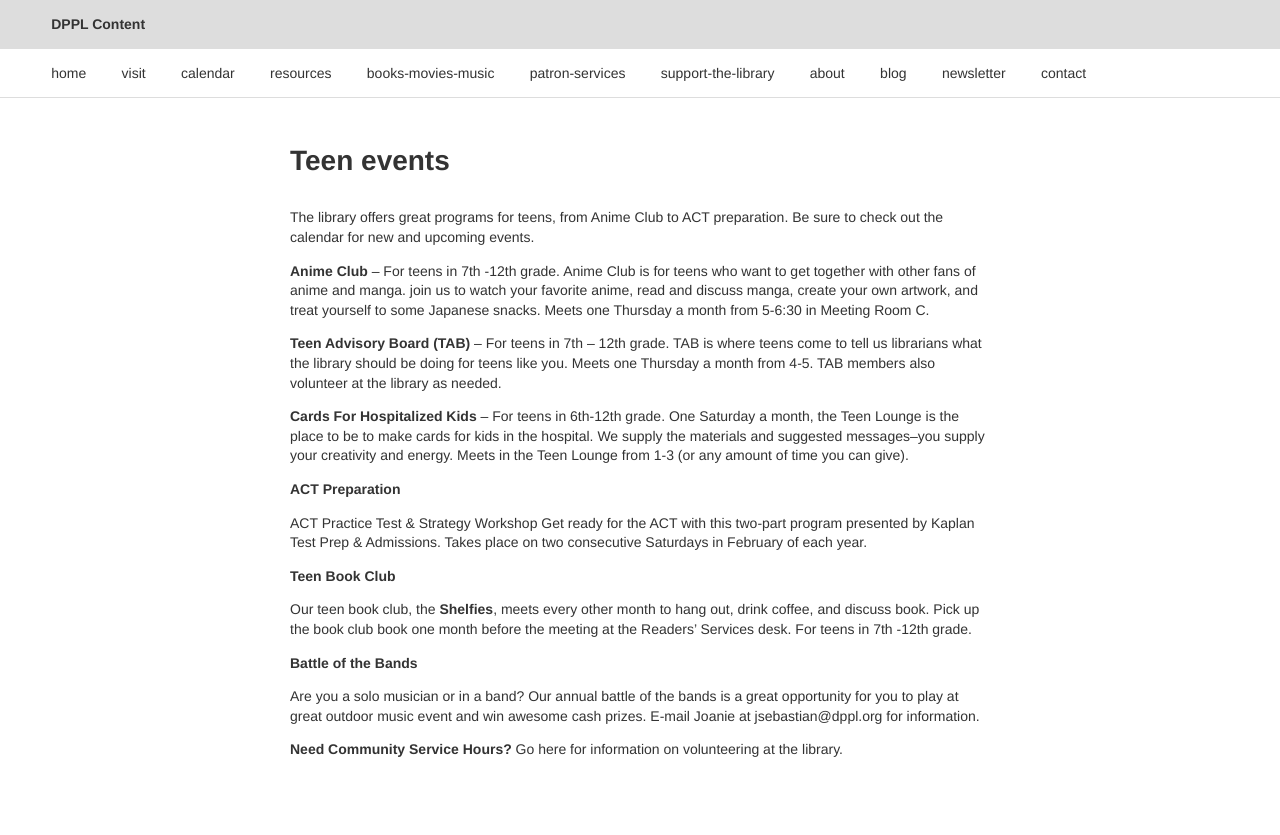
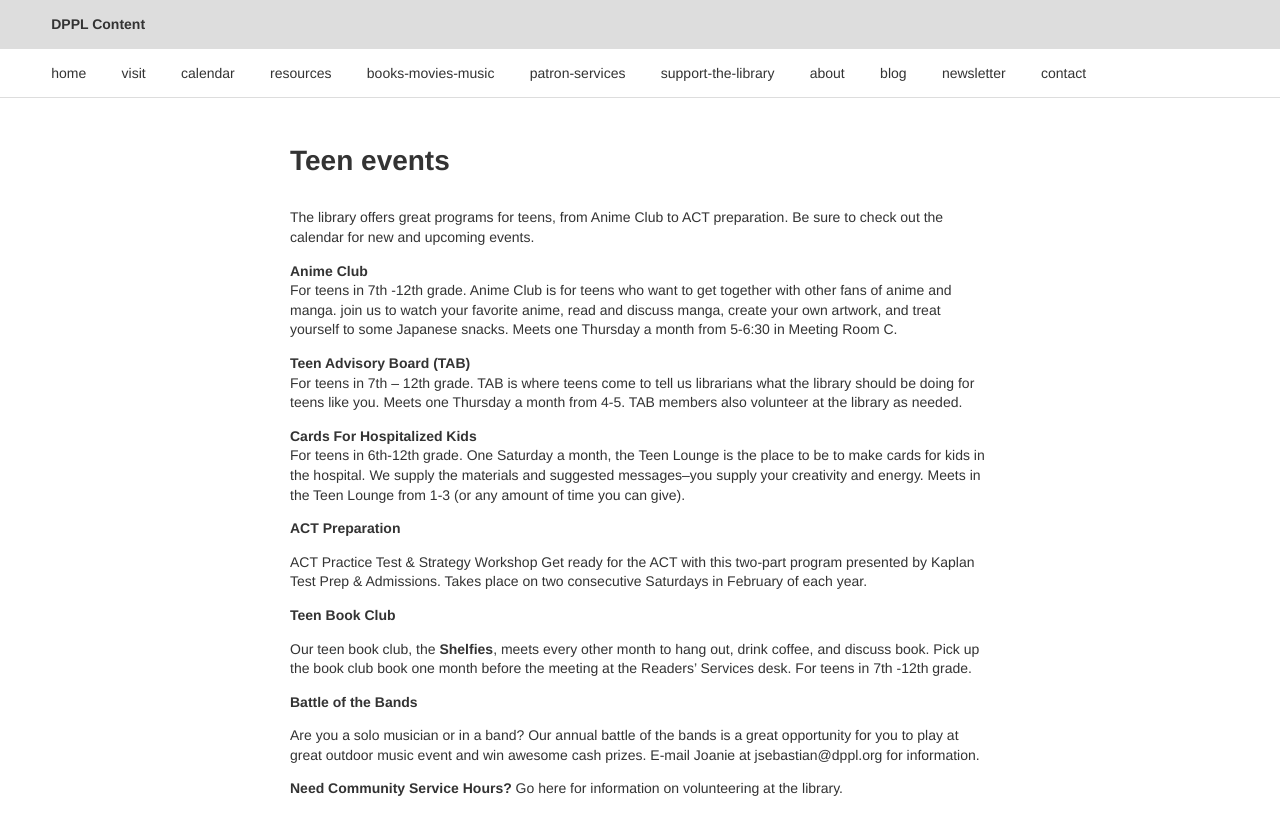
Before and after one commit to dpplweb/dppl-content, a Jekyll site: the page built from _posts/joanie/0309-01-01-teen-events.md, in a window 1280 px wide. Shown: the top 835 px of the page. Built offline with Jekyll 4.4.1, drawn with Linux system fonts in a browser that asks for light colours; Markdown is read by kramdown in place of the engine named in the settings.

```diff
--- a/_posts/joanie/0309-01-01-teen-events.md
+++ b/_posts/joanie/0309-01-01-teen-events.md
@@ -15,11 +15,14 @@ published: true
 
 The library offers great programs for teens, from Anime Club to ACT preparation. Be sure to check out the calendar for new and upcoming events.
 
-**Anime Club** – For teens in 7th -12th grade. Anime Club is for teens who want to get together with other fans of anime and manga. join us to watch your favorite anime, read and discuss manga, create your own artwork, and treat yourself to some Japanese snacks. Meets one Thursday a month from 5-6:30 in Meeting Room C.
+**Anime Club**
+For teens in 7th -12th grade. Anime Club is for teens who want to get together with other fans of anime and manga. join us to watch your favorite anime, read and discuss manga, create your own artwork, and treat yourself to some Japanese snacks. Meets one Thursday a month from 5-6:30 in Meeting Room C.
 
-**Teen Advisory Board (TAB)** – For teens in 7th – 12th grade. TAB is where teens come to tell us librarians what the library should be doing for teens like you. Meets one Thursday a month from 4-5. TAB members also volunteer at the library as needed.
+**Teen Advisory Board (TAB)**
+For teens in 7th – 12th grade. TAB is where teens come to tell us librarians what the library should be doing for teens like you. Meets one Thursday a month from 4-5. TAB members also volunteer at the library as needed.
 
-**Cards For Hospitalized Kids** – For teens in 6th-12th grade. One Saturday a month, the Teen Lounge is the place to be to make cards for kids in the hospital. We supply the materials and suggested messages--you supply your creativity and energy. Meets in the Teen Lounge from 1-3 (or any amount of time you can give).
+**Cards For Hospitalized Kids**
+For teens in 6th-12th grade. One Saturday a month, the Teen Lounge is the place to be to make cards for kids in the hospital. We supply the materials and suggested messages--you supply your creativity and energy. Meets in the Teen Lounge from 1-3 (or any amount of time you can give).
 
 **ACT Preparation**
 
```
